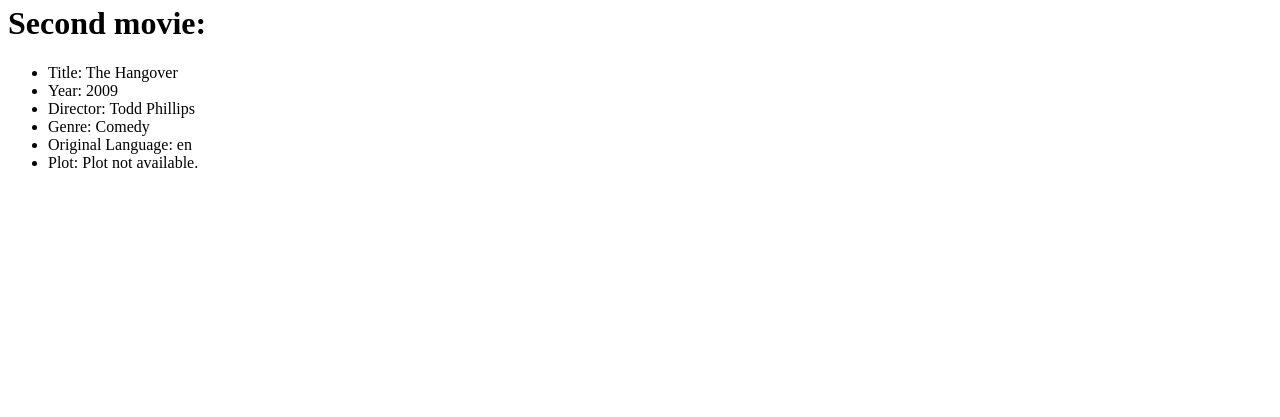
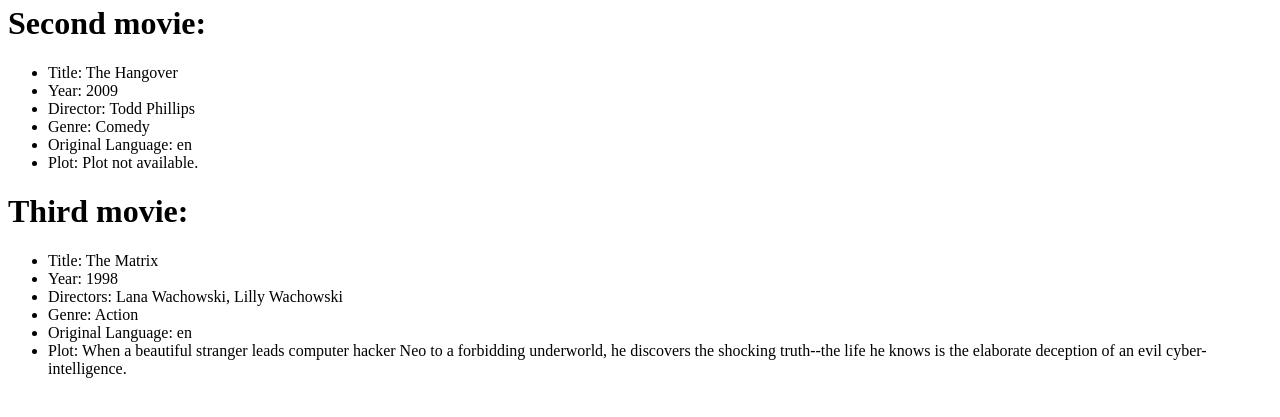
Before and after one commit to smschn/php-oop-1, a PHP site: page / in a window 1280 px wide. Shown: the part 204-621 px from the top of the page. Run offline with PHP 8.4, Linux system fonts and the light colour scheme.

Commit message:
Third movie: done

```diff
--- a/index.php
+++ b/index.php
@@ -4,7 +4,12 @@ require_once __DIR__ . '/movie_class.php';
 $movie1 = new Movie('Memento', 2000, 'Christopher Nolan', 'Thriller');
 $movie1_plot = "A man with short-term memory loss attempts to track down his wife's murderer.";
 $movie1->setPlot($movie1_plot);
+
 $movie2 = new Movie('The Hangover', 2009, 'Todd Phillips', 'Comedy');
+
+$movie3 = new Movie('The Matrix', 1998, 'Lana Wachowski, Lilly Wachowski', 'Action');
+$movie3_plot = 'When a beautiful stranger leads computer hacker Neo to a forbidding underworld, he discovers the shocking truth--the life he knows is the elaborate deception of an evil cyber-intelligence.';
+$movie3->setPlot($movie3_plot);
 ?>
 
 <!DOCTYPE html>
@@ -34,5 +39,14 @@ $movie2 = new Movie('The Hangover', 2009, 'Todd Phillips', 'Comedy');
         <li>Original Language: <?php echo $movie2->getOriginalLanguage() ?></li>
         <li>Plot: <?php echo $movie2->getPlot() ?></li>
     </ul>
+    <h1>Third movie:</h1>
+    <ul>
+        <li>Title: <?php echo $movie3->title ?></li>
+        <li>Year: <?php echo $movie3->year ?></li>
+        <li>Directors: <?php echo $movie3->director ?></li>
+        <li>Genre: <?php echo $movie3->genre ?></li>
+        <li>Original Language: <?php echo $movie3->getOriginalLanguage() ?></li> <!-- per forza tramite funzione perché l'attributo è protected -->
+        <li>Plot: <?php echo $movie3->plot ?></li>
+    </ul>
 </body>
 </html>
```
